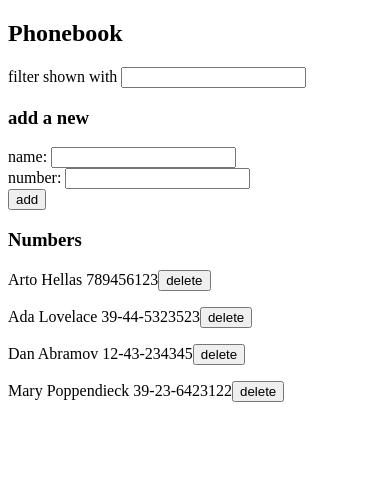
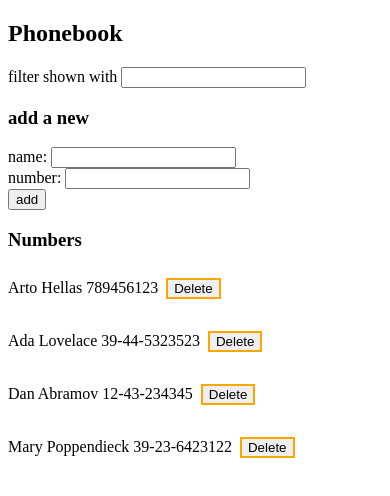
Before and after one commit to madhavarayulu/fullstackopen, a React (Vite) app in the folder part2/phonebook/: page / in a window 390 px wide. Shown: the top 496 px of the page. Built offline with nearby package versions, Linux system fonts and the light colour scheme; data requests are answered from the project's data file.

Commit message:
complete 2.16: Phonebook step 11

```diff
--- a/part2/phonebook/src/App.jsx
+++ b/part2/phonebook/src/App.jsx
@@ -4,12 +4,14 @@ import personsDB from "./services/persons.js";
 import Filter from "./components/Filter.jsx";
 import Form from "./components/Form.jsx";
 import Persons from "./components/Persons.jsx";
+import Notification from "./components/Notification.jsx";
 
 const App = () => {
   const [persons, setPersons] = useState([]);
   const [newName, setNewName] = useState("");
   const [newNumber, setNewNumber] = useState("");
   const [search, setSearch] = useState("");
+  const [notification, setNotification] = useState(null);
 
   useEffect(() => {
     console.log("effect");
@@ -57,6 +59,19 @@ const App = () => {
           );
         });
       }
+    } else {
+      personsDB
+        .create(newPerson)
+        .then(() => {
+          setPersons((prevPersons) => [...prevPersons, newPerson]);
+          setNotification(`Added ${newPerson.name}`);
+          setTimeout(() => {
+            setNotification(null);
+          }, 5000);
+        })
+        .catch((error) => {
+          console.error(error);
+        });
     }
     setNewName("");
     setNewNumber("");
@@ -70,6 +85,10 @@ const App = () => {
         setPersons((prevPersons) =>
           prevPersons.filter((person) => person.id !== deletePersonId)
         );
+        setNotification(`Deleted ${person.name}`);
+        setTimeout(() => {
+          setNotification(null);
+        }, 5000);
       });
     }
   };
@@ -77,6 +96,7 @@ const App = () => {
   return (
     <div>
       <h2>Phonebook</h2>
+      <Notification message={notification} />
       <Filter search={search} handleInputSearch={handleInputSearch} />
       <Form
         handleSubmit={handleSubmit}
--- /dev/null
+++ b/part2/phonebook/src/components/Notification.jsx
@@ -0,0 +1,21 @@
+const Notification = ({ message }) => {
+  if (message === null) {
+    return null;
+  }
+
+  const notifyStyle = {
+    color: "green",
+    backgroundColor: "lightgrey",
+    borderColor: "green",
+    borderWidth: 5,
+    borderStyle: "solid",
+    fontStyle: "bold",
+    padding: 10,
+    margin: 10,
+    fontSize: 20,
+  };
+
+  return <div style={notifyStyle}>{message}</div>;
+};
+
+export default Notification;
--- a/part2/phonebook/src/components/Persons.jsx
+++ b/part2/phonebook/src/components/Persons.jsx
@@ -1,4 +1,10 @@
 const Persons = ({ persons, search, handleDelete }) => {
+  const deleteStyle = {
+    margin: 8,
+    borderWidth: 2,
+    borderStyle: "solid",
+    borderColor: "orange",
+  };
   return (
     <div>
       {persons
@@ -6,7 +12,9 @@ const Persons = ({ persons, search, handleDelete }) => {
         .map((person) => (
           <p key={person.id}>
             {person.name} {person.number}
-            <button onClick={() => handleDelete(person)}> delete</button>
+            <button style={deleteStyle} onClick={() => handleDelete(person)}>
+              Delete
+            </button>
           </p>
         ))}
     </div>
```
